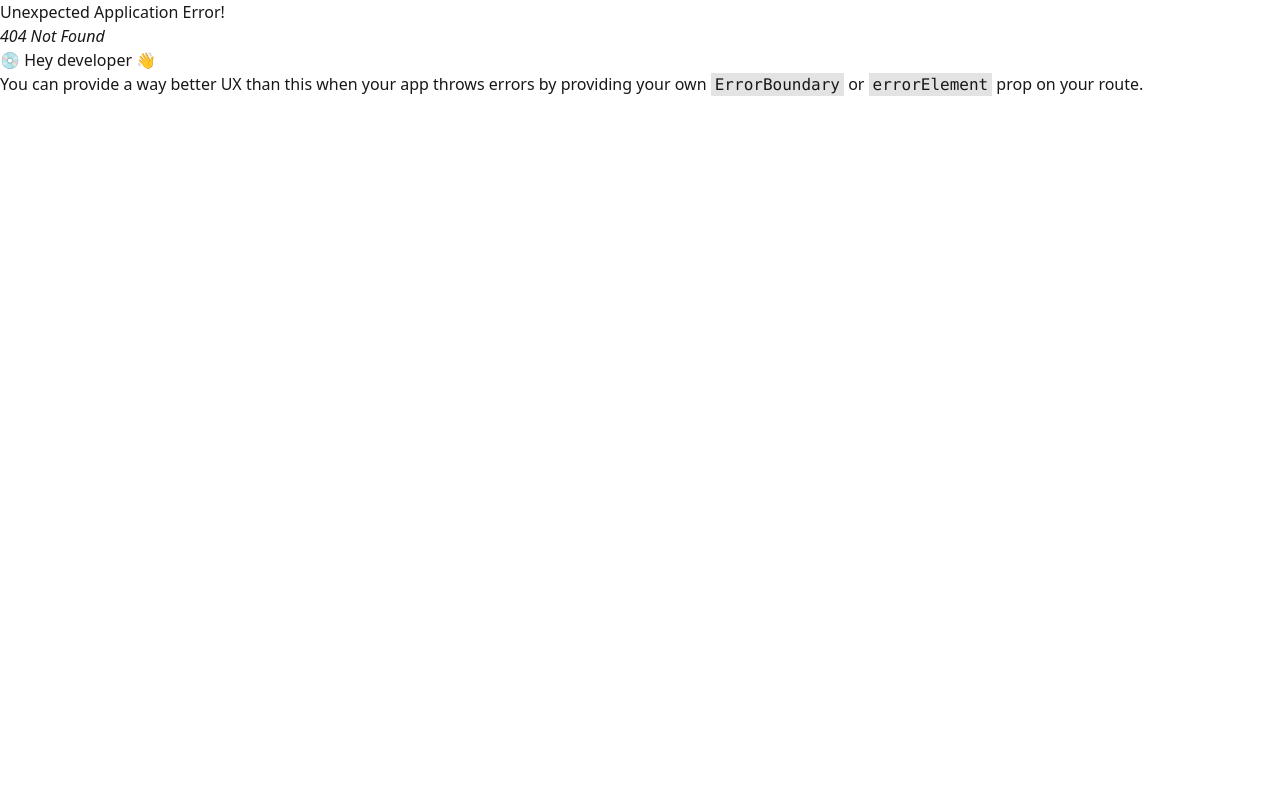
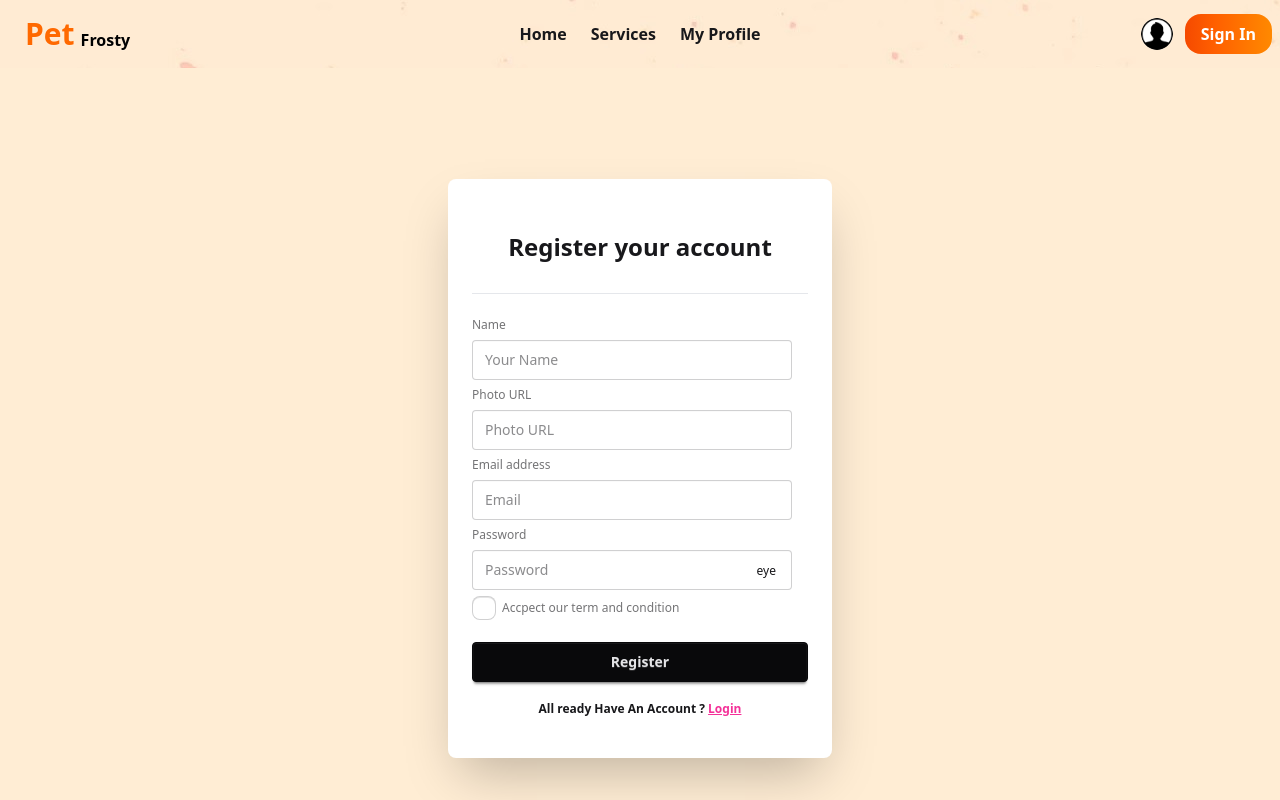
Before and after one commit to sh-shahedul/pet-care-winter, a React (Vite) app: page /register in a window 1280 px wide. Before the commit this address had no page. Shown: the top 800 px of the page. Built offline with nearby package versions, Linux system fonts and the light colour scheme.

Commit message:
design login and register page

```diff
--- a/src/Components/Header/Navbar.jsx
+++ b/src/Components/Header/Navbar.jsx
@@ -1,5 +1,5 @@
 import React from 'react';
-import { NavLink } from 'react-router';
+import { Link, NavLink } from 'react-router';
 import userlogo from '../../assets/user.png'
 
 const Navbar = () => {
@@ -37,9 +37,9 @@ const Navbar = () => {
   </div>
   <div className="navbar-end gap-3">
     <img className='w-8 h-8 rounded-full' src={userlogo} alt="" />
-    <button className="text-white font-bold px-4 py-2 rounded-2xl bg-gradient-to-l from-orange-400 via-orange-500 to-orange-600 hover:from-orange-500 hover:to-orange-700 transition-all duration-300 focus:outline-none">
+    <Link to='/login' className="text-white font-bold px-4 py-2 rounded-2xl bg-gradient-to-l from-orange-400 via-orange-500 to-orange-600 hover:from-orange-500 hover:to-orange-700 transition-all duration-300 focus:outline-none">
  Sign In
-</button>
+</Link>
   </div>
 </div>
     );
--- /dev/null
+++ b/src/Components/LogIn/Login.jsx
@@ -0,0 +1,48 @@
+import React from 'react';
+import { Link } from 'react-router';
+const LogIn = () => {
+
+
+
+
+
+
+
+
+    return (
+        <div className='flex justify-center min-h-screen items-center bg-orange-100'>
+             <div className="card bg-base-100 w-full max-w-sm shrink-0 shadow-2xl">
+            <div className="card-body">
+
+            <form onSubmit={''}>
+                <fieldset className="fieldset">
+          <h2 className='text-2xl font-semibold text-center py-6'>Login your account</h2>
+          {/* email  */}
+          <label className="label">Email address</label>
+          <input
+
+          type="email"
+          name='email'
+          className="input"
+           placeholder="Email" />
+          {/* password  */}
+          <label className="label">Password</label>
+          <input type="password" name='password' className="input" placeholder="Password" />
+          <div><a onClick={''} type='button' className="link link-hover">Forgot password?</a></div>
+           {/* {
+            error &&  <h1 className='text-red-600 font-medium'>{error}</h1>
+          }
+          {
+            success &&  <h1 className='text-green-600 font-medium'>{success}</h1>
+          } */}
+          <button className="btn btn-neutral mt-4">Login</button>
+              <p className='font-semibold text-center py-3'>Dont’t Have An Account ? <Link to='/register' className='text-secondary underline'>Register</Link></p>
+                 </fieldset>
+            </form>
+      </div>
+    </div>
+        </div>
+    );
+};
+
+export default LogIn;
--- /dev/null
+++ b/src/Components/Register/Register.jsx
@@ -0,0 +1,126 @@
+import React from 'react';
+import { Link} from 'react-router';
+
+import { PiEyeBold } from 'react-icons/pi';
+import { TbEyeClosed } from 'react-icons/tb';
+// import { AuthContext } from '../Provider/AuthProvider';
+
+const Register = () => {
+    // const[error,setError]=useState('')
+    // const[show,setShow]=useState(false)
+    // const[success,setSuccess]=useState('')
+    // const navigate = useNavigate()
+
+     const handelRegister=(e)=>{
+           e.preventDefault()
+           const form = e.target
+           const name = form.name.value
+           const photo = form.photo.value
+           const email = form.email.value
+           const password = form.password.value
+           console.log('clicked',name,photo,email,password)
+
+     }
+
+
+
+
+
+
+
+
+
+    return (
+        <div className='flex justify-center min-h-screen items-center bg-orange-100'>
+             <div className="card bg-base-100 w-full max-w-sm shrink-0 shadow-2xl">
+            <div className="card-body">
+
+            <form onSubmit={handelRegister}>
+                <fieldset className="fieldset">
+                    <h2 className='text-2xl font-semibold text-center py-6'>Register your account</h2>
+                    <hr className='text-gray-200 pb-4' />
+               {/* name  */}
+          <label className="label">Name</label>
+          <input type="text" name='name' className="input" placeholder="Your Name" />
+            {/* photo  URL  */}
+          <label className="label">Photo URL</label>
+          <input type="text" name='photo' className="input" placeholder="Photo URL" />
+               {/* email  */}
+          <label className="label">Email address</label>
+          <input type="email" name='email' className="input" placeholder="Email" />
+          {/* password  */}
+          <label className="label">Password</label>
+          <div className='relative'>
+            <input
+            type='password'
+            name='password'
+            className="input"
+            placeholder="Password" />
+
+
+            <p onClick={''} className='absolute top-3 right-8'>eye</p>
+          </div>
+
+
+           {/* term  */}
+          <label className="label">
+           <input type="checkbox" name='term' className="checkbox" />
+                Accpect our term and condition
+             </label>
+          {/* {
+            error &&  <h1 className='text-red-600 font-medium'>{error}</h1>
+          }
+          {
+            success &&  <h1 className='text-green-600 font-medium'>{success}</h1>
+          } */}
+          <button type='submit' className="btn btn-neutral mt-4">Register</button>
+              <p className='font-semibold text-center py-3'>All ready Have An Account ? <Link to='/login' className='text-secondary underline'>Login</Link></p>
+                 </fieldset>
+            </form>
+      </div>
+    </div>
+        </div>
+    );
+};
+
+export default Register;
+
+
+
+
+
+
+
+
+
+ // e.preventDefault()
+        // const form = e.target
+        // const name = form.name.value
+        // const photo = form.photo.value
+        // const email = form.email.value
+        // const password = form.password.value
+        // const term = form.term.checked
+        // const patternLength = /^.{6,}$/;
+        // const patternCase = /^(?=.*[a-z])(?=.*[A-Z])/;
+        // const patternSpecial = /[!@#$%^&*(),.?":{}|<>]/;
+
+
+
+        // setError('')
+        //  if(!term){
+        //     setError('Please accpect our term and conditon.')
+        //     return
+
+
+        // if(!patternLength.test(password)){
+        // setError("❌ Password must be at least 6 characters long.")
+        // return
+        // }
+        // if(!patternCase.test(password)){
+        //   setError("⚠️ Password must contain at least one uppercase and one lowercase letter.")
+        //     return
+        // }
+        // if(!patternSpecial.test(password)){
+        //   setError("🔑 Password must contain at least one special character.")
+        //     return
+        // }
```
Also changed, not shown: src/Routes/Router.jsx (+12 -0 lines).
